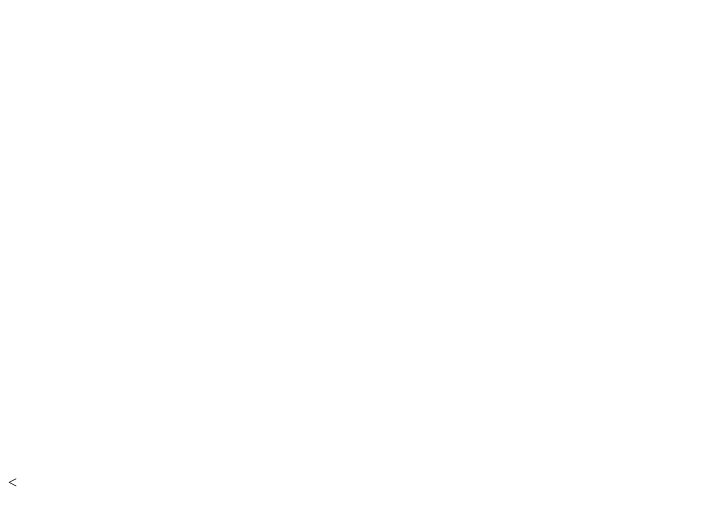
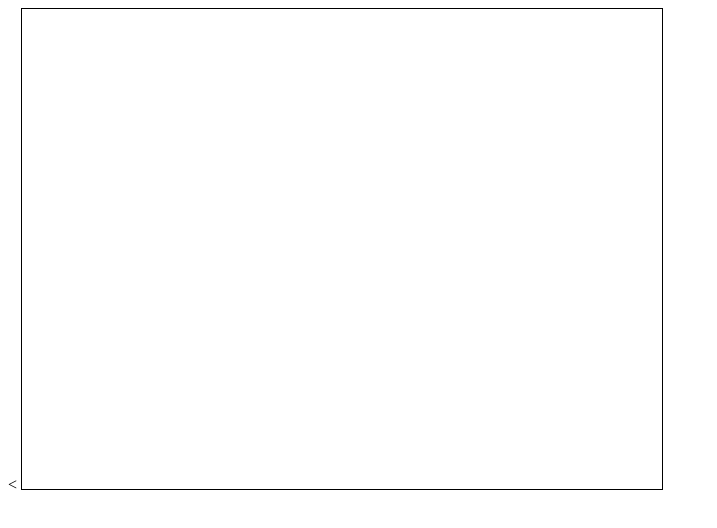
Before and after one commit to KyleZhaoningCai/COMP397_W2019, a plain HTML site: page index.html in a window 1280 px wide. Shown: the whole page, without its empty margins (0-717 px from the left). Drawn offline with Linux system fonts and the light colour scheme.

Commit message:
css added

```diff
--- /dev/null
+++ b/Contents/game.css
@@ -0,0 +1,3 @@
+#canvas{
+  border:1px solid black;
+}
--- a/index.html
+++ b/index.html
@@ -6,7 +6,7 @@
     <meta http-equiv="X-UA-Compatible" content="ie=edge">
     <title>COMP 397 - Web Game Programming</title>
     <!--CSS Section-->
-
+    <link rel="stylesheet" href="Contents/game.css">
   </head>
   <body>
     <canvas id="canvas" width="640" height="480"></canvas>
```
